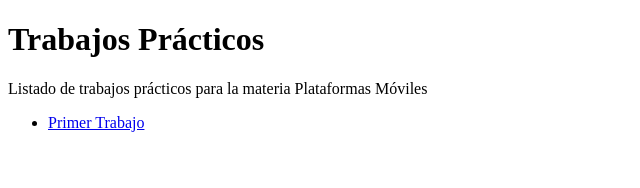
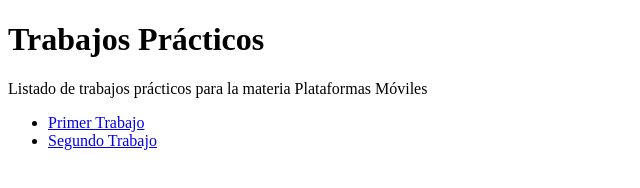
Before and after one commit to Ailin-salas/plataformas-moviles-entregas, a plain HTML site: page index.html in a window 1280 px wide. Shown: the whole page, without its empty margins (0-640 px from the left). Drawn offline with Linux system fonts and the light colour scheme.

Commit message:
Update index.html

```diff
--- a/index.html
+++ b/index.html
@@ -8,6 +8,7 @@
      <p>Listado de trabajos prácticos para la materia Plataformas Móviles</p>
      <ul>
        <li><a href="/plataformas-moviles-entregas/tp-1">Primer Trabajo</a></li>
+       <li><a href="/plataformas-moviles-entregas/tp-2">Segundo Trabajo</a></li>
      </ul>
    </body>
 </html>
```
